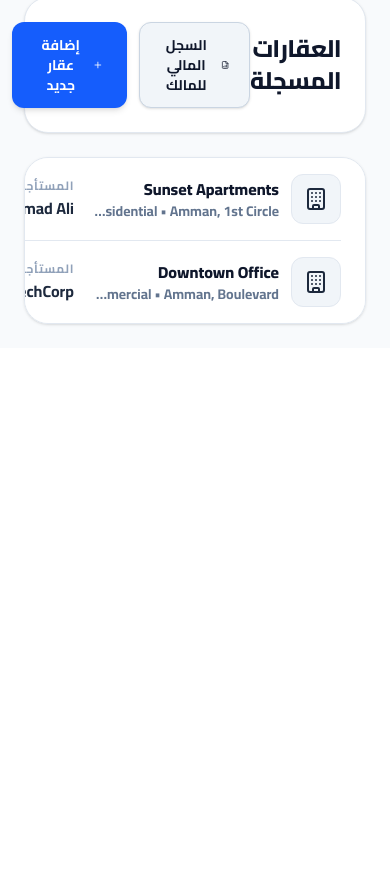
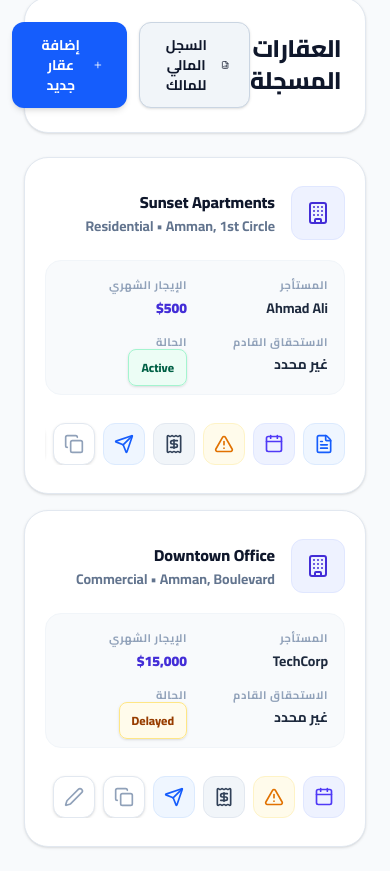
Before and after one commit to alhoulsy0/legal-property-management, a Next.js app: page /clients/1 in a window 390 px wide. Shown: the part 1013-1884 px from the top of the page. Before the commit the page ends 1361 px from the top, so only its background shows below. Built offline with nearby package versions, Linux system fonts and the light colour scheme.

Commit message:
Fix list overlap, improve mobile responsiveness, add global confirm dialog for delete/copy

```diff
--- a/src/app/(dashboard)/clients/[id]/page.tsx
+++ b/src/app/(dashboard)/clients/[id]/page.tsx
@@ -51,6 +51,7 @@ export default function ClientProfilePage() {
 
   const [extendingPropId, setExtendingPropId] = useState<number | null>(null);
   const [extendMonths, setExtendMonths] = useState<number>(1);
+  const [confirmAction, setConfirmAction] = useState<{type: string, payload?: any} | null>(null);
 
   const handleExtendContract = (propId: number) => {
     const prop = properties.find(p => p.id === propId);
@@ -172,9 +173,10 @@ export default function ClientProfilePage() {
   };
 
   const handleDeleteProperty = () => {
-    if (editingId && window.confirm("هل أنت متأكد من حذف هذا العقار؟")) {
+    if (editingId) {
       setProperties(properties.filter(p => p.id !== editingId));
       setIsAdding(false);
+      setConfirmAction(null);
     }
   };
 
@@ -516,7 +518,7 @@ export default function ClientProfilePage() {
                 إلغاء
               </button>
               {editingId && (
-                <button type="button" onClick={handleDeleteProperty} className="mr-auto bg-rose-50 text-rose-700 border border-rose-200 px-5 py-3 rounded-xl hover:bg-rose-100 font-bold text-sm transition-colors shadow-sm flex items-center gap-2">
+                <button type="button" onClick={() => setConfirmAction({type: 'deleteProperty'})} className="mr-auto bg-rose-50 text-rose-700 border border-rose-200 px-5 py-3 rounded-xl hover:bg-rose-100 font-bold text-sm transition-colors shadow-sm flex items-center gap-2">
                   <Trash2 className="w-5 h-5" /> حذف
                 </button>
               )}
@@ -525,50 +527,48 @@ export default function ClientProfilePage() {
         </div>
       )}
 
-      <div className="mt-6 bg-white rounded-3xl shadow-sm border border-slate-200 overflow-x-auto custom-scrollbar">
-        <div className="flex flex-col min-w-[1100px] px-6">
+      <div className="mt-6 bg-transparent lg:bg-white lg:rounded-3xl lg:shadow-sm lg:border lg:border-slate-200">
+        <div className="flex flex-col gap-4 lg:gap-0 lg:px-6">
         {clientProperties.map((prop) => {
           const rentDaysLeft = calculateDays(prop.nextRentDate || "");
           const contractDaysLeft = calculateDays(prop.endDate || "");
           const isRentLate = rentDaysLeft !== null && rentDaysLeft < 0;
 
           return (
-          <div key={prop.id} className="border-b border-slate-200 last:border-0 flex flex-col justify-between group transition-colors hover:bg-slate-50/50">
-            <div className="grid grid-cols-12 gap-4 items-center py-4 min-w-[900px]">
+          <div key={prop.id} className="bg-white rounded-3xl shadow-sm border border-slate-200 p-5 lg:p-0 lg:bg-transparent lg:rounded-none lg:shadow-none lg:border-0 lg:border-b lg:border-slate-200 lg:last:border-0 flex flex-col justify-between group transition-colors hover:bg-slate-50/50">
+            <div className="flex flex-col lg:flex-row lg:items-center justify-between gap-5 py-2 lg:py-4">
                {/* Info Col */}
-               <div className="col-span-3 flex items-center gap-3">
-                 <div className="p-3 bg-slate-100 rounded-xl border border-slate-200 shrink-0">
-                   <Building className="w-6 h-6 text-slate-800" />
+               <div className="flex items-center gap-4 w-full lg:w-1/4">
+                 <div className="p-3.5 bg-indigo-50 text-indigo-700 rounded-xl border border-indigo-100 shrink-0">
+                   <Building className="w-6 h-6" />
                  </div>
                  <div className="min-w-0">
                    <h3 className="text-base font-extrabold text-slate-900 truncate">{prop.name}</h3>
-                   <p className="text-sm font-bold text-slate-500 truncate">{prop.type} • {prop.location}</p>
+                   <p className="text-sm font-bold text-slate-500 truncate mt-0.5">{prop.type} • {prop.location}</p>
                  </div>
                </div>
 
-               {/* Tenant */}
-               <div className="col-span-2">
-                 <p className="text-xs font-bold text-slate-400 mb-0.5 uppercase tracking-wider">المستأجر</p>
-                 <p className="text-base font-bold text-slate-800 truncate">{prop.tenant}</p>
+               {/* Stats Grid */}
+               <div className="grid grid-cols-2 md:grid-cols-4 gap-4 w-full lg:flex-1 bg-slate-50 lg:bg-transparent p-4 lg:p-0 rounded-2xl lg:rounded-none border border-slate-100 lg:border-0">
+                 <div>
+                   <p className="text-[11px] font-bold text-slate-400 mb-1 uppercase tracking-wider">المستأجر</p>
+                   <p className="text-sm font-bold text-slate-800 truncate">{prop.tenant}</p>
                  </div>
-
-               {/* Rent */}
-               <div className="col-span-2">
-                 <p className="text-xs font-bold text-slate-400 mb-0.5 uppercase tracking-wider">الإيجار الشهري</p>
-                 <p className="text-base font-black text-indigo-700">${prop.rentAmount?.toLocaleString() || prop.revenue?.toLocaleString()}</p>
+                 <div>
+                   <p className="text-[11px] font-bold text-slate-400 mb-1 uppercase tracking-wider">الإيجار الشهري</p>
+                   <p className="text-sm font-black text-indigo-700">${prop.rentAmount?.toLocaleString() || prop.revenue?.toLocaleString()}</p>
                  </div>
-
-               {/* Dates / Status */}
-               <div className="col-span-2">
-                  <p className="text-xs font-bold text-slate-400 mb-0.5 uppercase tracking-wider">الاستحقاق القادم</p>
-                  <p className={`text-base font-bold ${isRentLate ? 'text-rose-600' : 'text-slate-800'}`}>
+                 <div>
+                    <p className="text-[11px] font-bold text-slate-400 mb-1 uppercase tracking-wider">الاستحقاق القادم</p>
+                    <p className={`text-sm font-bold ${isRentLate ? 'text-rose-600' : 'text-slate-800'}`}>
                       {prop.nextRentDate || "غير محدد"}
-                    {isRentLate && <span className="ml-2 text-xs bg-rose-100 text-rose-700 px-2 py-0.5 rounded-md">متأخر</span>}
+                      {isRentLate && <span className="ml-2 text-[10px] bg-rose-100 text-rose-700 px-2 py-0.5 rounded-md">متأخر</span>}
                     </p>
                  </div>
-
-               <div className="col-span-1 flex items-center">
-                  <span className={`px-2.5 py-1 text-xs font-extrabold rounded-lg shadow-sm border whitespace-nowrap ${
+                 <div className="flex items-center">
+                    <div className="w-full">
+                      <p className="text-[11px] font-bold text-slate-400 mb-1 uppercase tracking-wider block lg:hidden">الحالة</p>
+                      <span className={`px-3 py-1.5 text-xs font-extrabold rounded-lg shadow-sm border whitespace-nowrap ${
                         prop.status === 'نشط' || prop.status === 'Active' ? 'bg-emerald-50 text-emerald-800 border-emerald-200' :
                         prop.status === 'متأخر' || prop.status === 'Delayed' ? 'bg-amber-50 text-amber-800 border-amber-200' :
                         prop.status === 'محجوز' ? 'bg-slate-800 text-white border-slate-900' :
@@ -577,33 +577,35 @@ export default function ClientProfilePage() {
                         {prop.status}
                       </span>
                     </div>
+                 </div>
+               </div>
 
                {/* Actions Array */}
-               <div className="col-span-2 flex items-center justify-end gap-2 overflow-x-auto custom-scrollbar pb-2 xl:pb-0">
+               <div className="flex items-center gap-2 overflow-x-auto custom-scrollbar w-full lg:w-auto pt-2 lg:pt-0 justify-start lg:justify-end">
                   {prop.documents && prop.documents.length > 0 && (
-                    <button onClick={() => handleDownload(prop.documents![0].name)} className="p-2 text-blue-600 bg-blue-50 hover:bg-blue-100 rounded-lg transition-colors border border-blue-100" title="تحميل المستندات">
+                    <button onClick={() => handleDownload(prop.documents![0].name)} className="p-2.5 text-blue-600 bg-blue-50 hover:bg-blue-100 rounded-xl transition-colors border border-blue-100" title="تحميل المستندات">
                       <FileText className="w-5 h-5" />
                     </button>
                   )}
-                  <button onClick={() => {setShowRentCyclesFor(showRentCyclesFor === prop.id ? null : prop.id); setShowIssuesFor(null); setShowExpensesFor(null); setShowPayoutFor(null);}} className={`p-2 rounded-lg transition-colors border ${showRentCyclesFor === prop.id ? 'bg-indigo-600 text-white border-indigo-700' : 'text-indigo-600 bg-indigo-50 hover:bg-indigo-100 border-indigo-100'}`} title="جدول الدفعات">
+                  <button onClick={() => {setShowRentCyclesFor(showRentCyclesFor === prop.id ? null : prop.id); setShowIssuesFor(null); setShowExpensesFor(null); setShowPayoutFor(null);}} className={`p-2.5 rounded-xl transition-colors border ${showRentCyclesFor === prop.id ? 'bg-indigo-600 text-white border-indigo-700 shadow-md' : 'text-indigo-600 bg-indigo-50 hover:bg-indigo-100 border-indigo-100'}`} title="جدول الدفعات">
                     <CalendarIcon className="w-5 h-5" />
                   </button>
-                  <button onClick={() => {setShowIssuesFor(showIssuesFor === prop.id ? null : prop.id); setShowRentCyclesFor(null); setShowExpensesFor(null); setShowPayoutFor(null);}} className={`p-2 rounded-lg transition-colors border ${showIssuesFor === prop.id ? 'bg-amber-600 text-white border-amber-700' : 'text-amber-600 bg-amber-50 hover:bg-amber-100 border-amber-100'}`} title="قضايا ومشاكل">
+                  <button onClick={() => {setShowIssuesFor(showIssuesFor === prop.id ? null : prop.id); setShowRentCyclesFor(null); setShowExpensesFor(null); setShowPayoutFor(null);}} className={`p-2.5 rounded-xl transition-colors border ${showIssuesFor === prop.id ? 'bg-amber-600 text-white border-amber-700 shadow-md' : 'text-amber-600 bg-amber-50 hover:bg-amber-100 border-amber-100'}`} title="قضايا ومشاكل">
                     <AlertTriangle className="w-5 h-5" />
                   </button>
-                  <button onClick={() => {setShowExpensesFor(showExpensesFor === prop.id ? null : prop.id); setShowRentCyclesFor(null); setShowIssuesFor(null); setShowPayoutFor(null);}} className={`p-2 rounded-lg transition-colors border ${showExpensesFor === prop.id ? 'bg-slate-900 text-white border-slate-900' : 'text-slate-700 bg-slate-100 hover:bg-slate-200 border-slate-200'}`} title="المصروفات">
+                  <button onClick={() => {setShowExpensesFor(showExpensesFor === prop.id ? null : prop.id); setShowRentCyclesFor(null); setShowIssuesFor(null); setShowPayoutFor(null);}} className={`p-2.5 rounded-xl transition-colors border ${showExpensesFor === prop.id ? 'bg-slate-900 text-white border-slate-900 shadow-md' : 'text-slate-700 bg-slate-100 hover:bg-slate-200 border-slate-200'}`} title="المصروفات">
                     <Receipt className="w-5 h-5" />
                   </button>
-                  <button onClick={() => {setShowPayoutFor(showPayoutFor === prop.id ? null : prop.id); setShowRentCyclesFor(null); setShowExpensesFor(null); setShowIssuesFor(null);}} className={`p-2 rounded-lg transition-colors border ${showPayoutFor === prop.id ? 'bg-emerald-600 text-white border-emerald-700' : prop.payoutStatus === 'Paid to Landlord' ? 'bg-emerald-50 text-emerald-600 border-emerald-200' : 'text-blue-600 bg-blue-50 hover:bg-blue-100 border-blue-100'}`} title="تحويل للمالك">
+                  <button onClick={() => {setShowPayoutFor(showPayoutFor === prop.id ? null : prop.id); setShowRentCyclesFor(null); setShowExpensesFor(null); setShowIssuesFor(null);}} className={`p-2.5 rounded-xl transition-colors border ${showPayoutFor === prop.id ? 'bg-emerald-600 text-white border-emerald-700 shadow-md' : prop.payoutStatus === 'Paid to Landlord' ? 'bg-emerald-50 text-emerald-600 border-emerald-200' : 'text-blue-600 bg-blue-50 hover:bg-blue-100 border-blue-100'}`} title="تحويل للمالك">
                     {prop.payoutStatus === 'Paid to Landlord' ? <CheckCircle2 className="w-5 h-5" /> : <Send className="w-5 h-5" />}
                   </button>
 
-                  <div className="w-px h-6 bg-slate-200 mx-1"></div>
+                  <div className="hidden lg:block w-px h-8 bg-slate-200 mx-2"></div>
 
-                  <button onClick={() => handleDuplicateProperty(prop)} className="p-2 text-slate-400 hover:text-blue-600 bg-white hover:bg-blue-50 rounded-lg transition-colors border border-slate-200 shadow-sm" title="نسخ العقار">
+                  <button onClick={() => setConfirmAction({ type: 'duplicateProperty', payload: prop })} className="p-2.5 text-slate-400 hover:text-blue-600 bg-white hover:bg-blue-50 rounded-xl transition-colors border border-slate-200 shadow-sm" title="نسخ العقار">
                     <Copy className="w-5 h-5" />
                   </button>
-                  <button onClick={() => openEdit(prop)} className="p-2 text-slate-400 hover:text-slate-900 bg-white hover:bg-slate-100 rounded-lg transition-colors border border-slate-200 shadow-sm" title="تعديل">
+                  <button onClick={() => openEdit(prop)} className="p-2.5 text-slate-400 hover:text-slate-900 bg-white hover:bg-slate-100 rounded-xl transition-colors border border-slate-200 shadow-sm" title="تعديل">
                     <Edit2 className="w-5 h-5" />
                   </button>
                </div>
@@ -803,6 +805,50 @@ export default function ClientProfilePage() {
         )}
       </div>
       </div>
+
+      {confirmAction && (
+        <div className="fixed inset-0 z-50 flex items-center justify-center p-4 bg-slate-900/40 backdrop-blur-sm animate-in fade-in">
+          <div className="bg-white rounded-3xl shadow-xl border border-slate-200 p-6 max-w-md w-full animate-in zoom-in-95 duration-200">
+            <div className="flex items-center gap-4 mb-6">
+              <div className="p-3 bg-amber-50 text-amber-600 rounded-2xl">
+                <AlertTriangle className="w-8 h-8" />
+              </div>
+              <div>
+                <h3 className="text-xl font-extrabold text-slate-900">
+                  {confirmAction.type === 'deleteProperty' && 'تأكيد الحذف'}
+                  {confirmAction.type === 'duplicateProperty' && 'تأكيد النسخ'}
+                </h3>
+                <p className="text-sm font-bold text-slate-500 mt-1">
+                  {confirmAction.type === 'deleteProperty' && 'هل أنت متأكد من رغبتك في حذف هذا العقار؟ لا يمكن التراجع عن هذا الإجراء.'}
+                  {confirmAction.type === 'duplicateProperty' && 'هل تريد إنشاء نسخة جديدة من هذا العقار؟'}
+                </p>
+              </div>
+            </div>
+            <div className="flex flex-wrap gap-3">
+              <button
+                onClick={() => {
+                  if (confirmAction.type === 'deleteProperty') {
+                    handleDeleteProperty();
+                  } else if (confirmAction.type === 'duplicateProperty') {
+                    handleDuplicateProperty(confirmAction.payload);
+                  }
+                  setConfirmAction(null);
+                }}
+                className="flex-1 bg-slate-900 text-white px-5 py-3 rounded-xl font-bold text-sm hover:bg-slate-800 transition-colors"
+              >
+                تأكيد
+              </button>
+              <button
+                onClick={() => setConfirmAction(null)}
+                className="flex-1 bg-slate-100 text-slate-700 px-5 py-3 rounded-xl font-bold text-sm hover:bg-slate-200 transition-colors"
+              >
+                إلغاء
+              </button>
+            </div>
+          </div>
+        </div>
+      )}
+
     </div>
   );
 }
```
Also changed, not shown: src/app/(dashboard)/clients/page.tsx (+46 -3 lines). Lines whose indentation alone changed are shown as unchanged.
